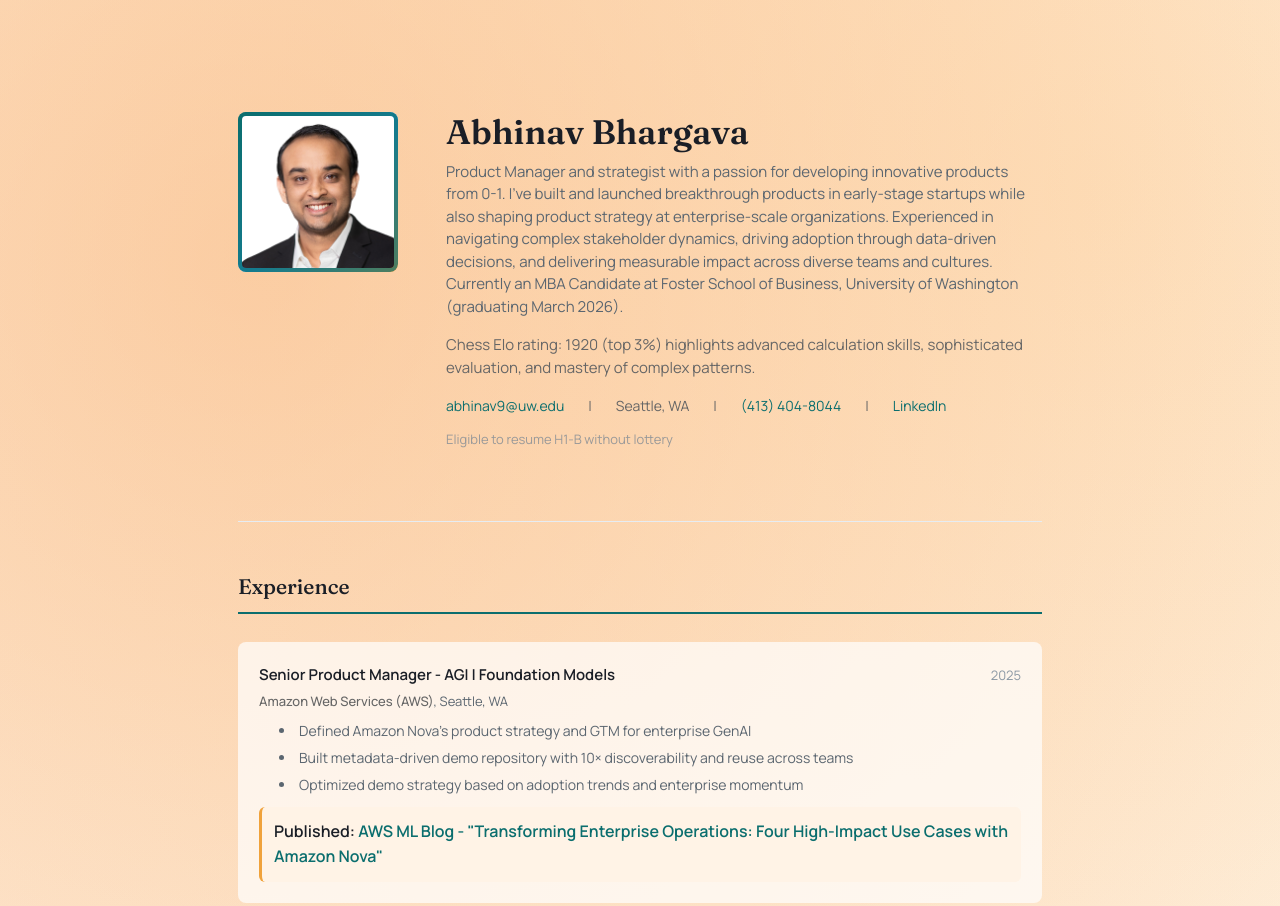
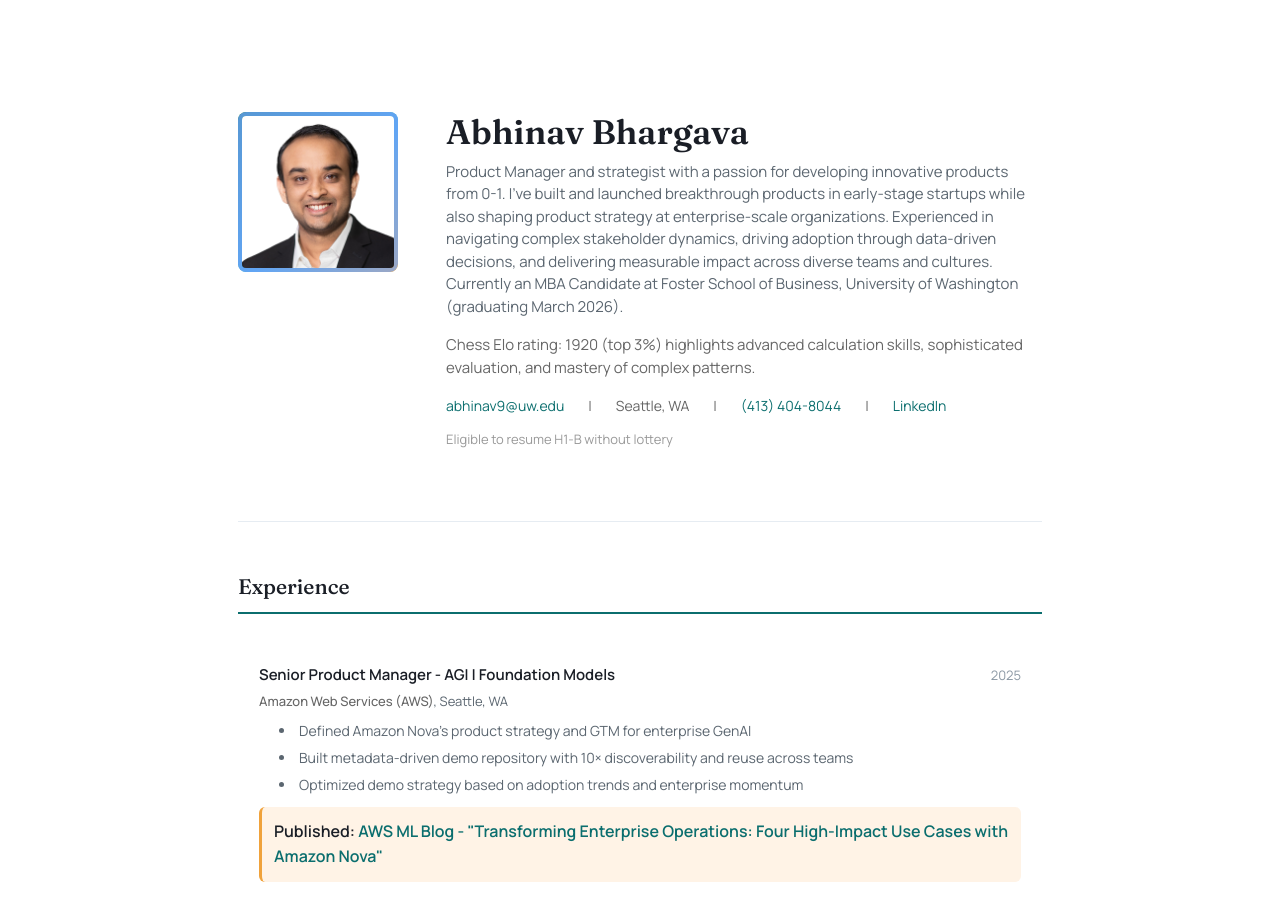
Before and after one commit to bharabhinav/bharabhinav.github.io, a plain HTML site: page index.html in a window 1280 px wide. Shown: the top 906 px of the page. Drawn offline with Linux system fonts and the light colour scheme.

Commit message:
Update index.html

```diff
--- a/index.html
+++ b/index.html
@@ -36,11 +36,11 @@
             font-family: 'Manrope', 'Helvetica Neue', sans-serif;
             line-height: 1.6;
             color: var(--ink);
-            background-color: #fff6ea;
+            background-color: #ffffff;
             background-image:
-                radial-gradient(circle at 20% 8%, rgba(242, 135, 56, 0.32), transparent 48%),
-                radial-gradient(circle at 85% 6%, rgba(255, 198, 120, 0.3), transparent 42%),
-                linear-gradient(120deg, #fff0db 0%, #fff7eb 38%, #fdfcf8 100%);
+                radial-gradient(circle at 15% 10%, rgba(255, 255, 255, 0.9), transparent 45%),
+                radial-gradient(circle at 85% 8%, rgba(255, 255, 255, 0.8), transparent 40%),
+                linear-gradient(180deg, #ffffff 0%, #ffffff 35%, #f1f6ff 70%, #e8f1ff 100%);
         }
 
         a {
@@ -94,8 +94,8 @@
             height: 100%;
             object-fit: cover;
             border-radius: 8px;
-            border: 4px solid rgba(11, 110, 110, 0.7);
-            box-shadow: 0 6px 18px rgba(11, 110, 110, 0.18);
+            border: 4px solid rgba(120, 170, 255, 0.7);
+            box-shadow: 0 6px 18px rgba(120, 170, 255, 0.2);
         }
 
         .profile-image:hover {
```
